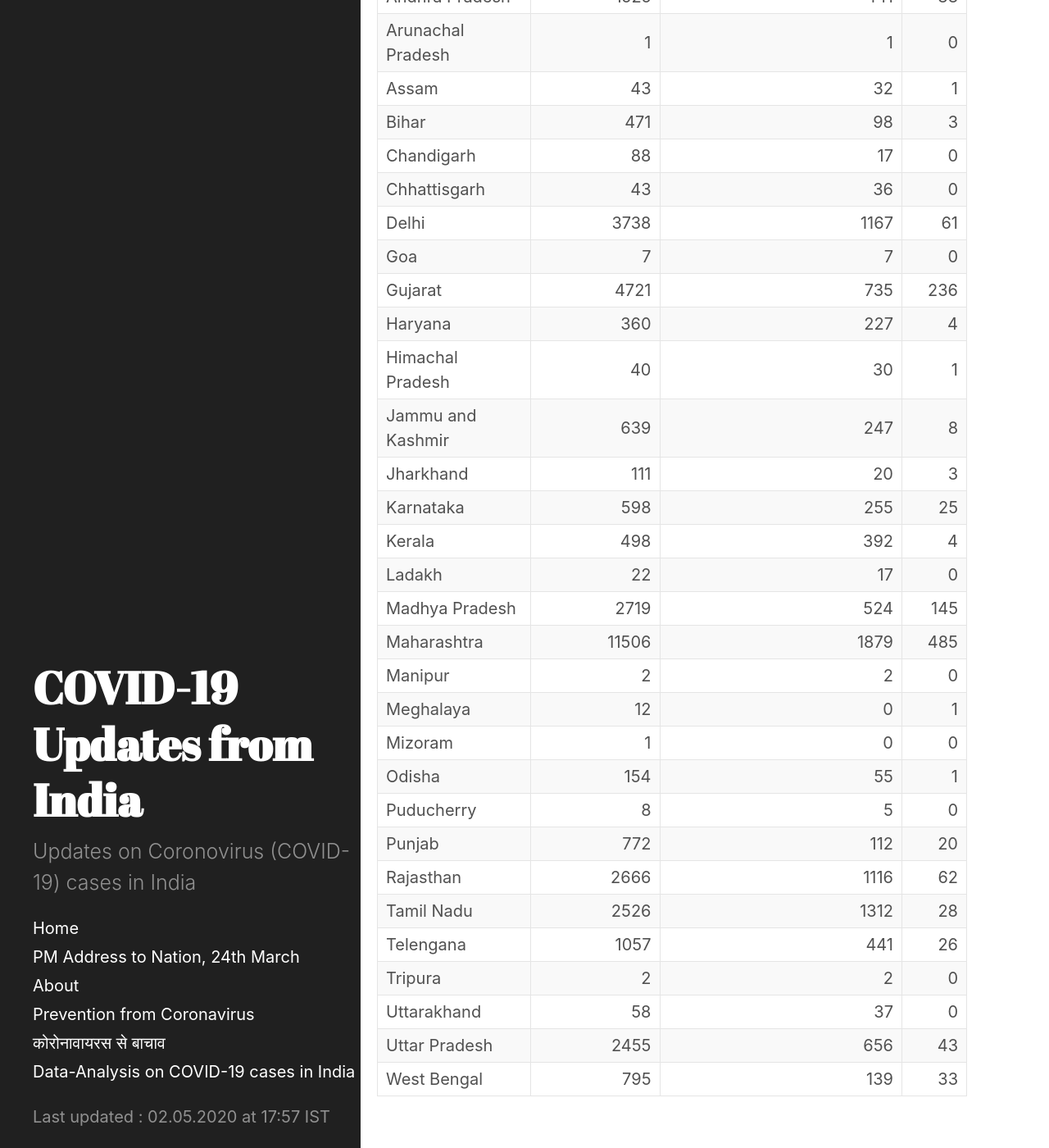
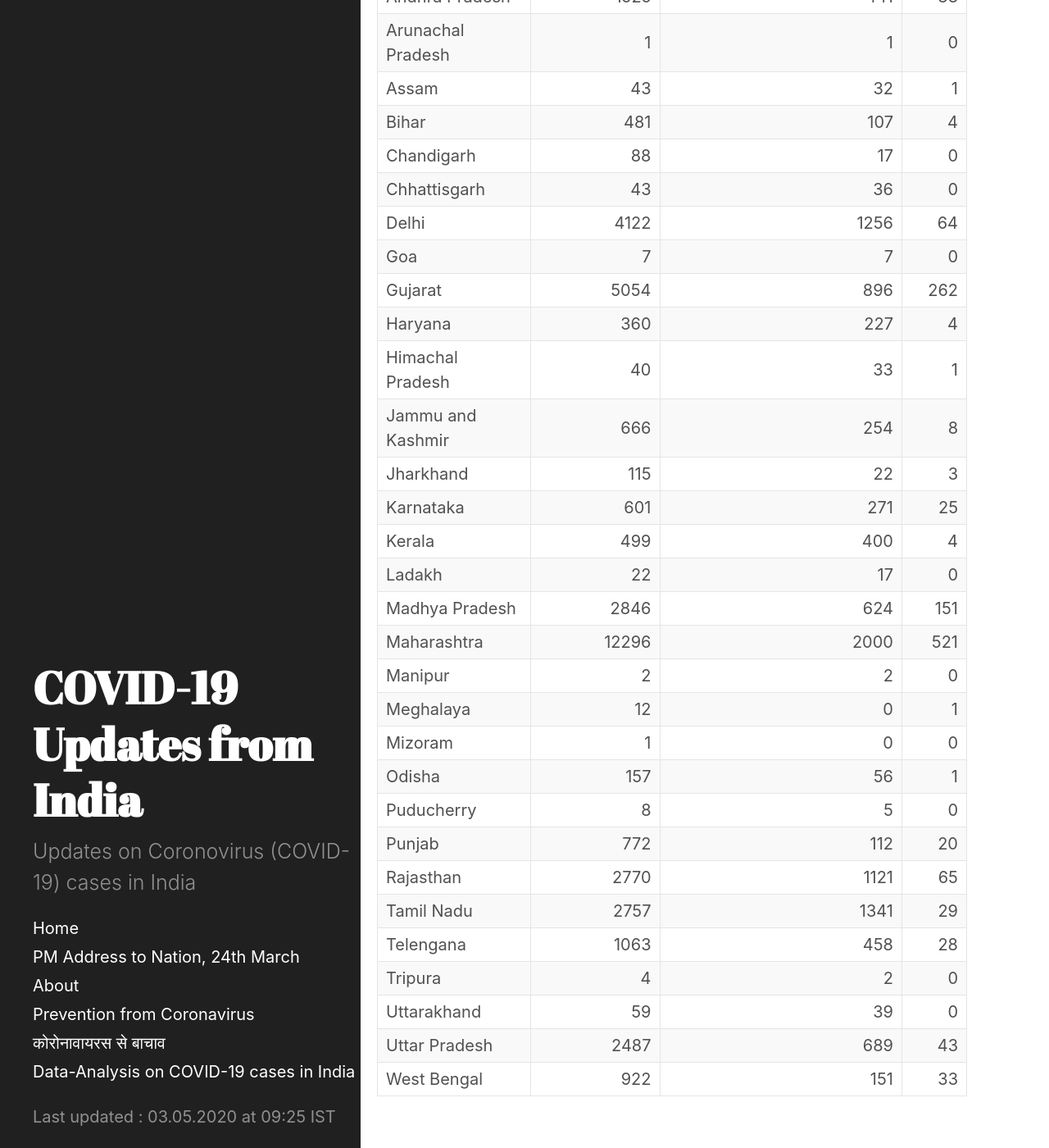
Before and after one commit to bhooraj/covid19updates-india, a Jekyll site: the page built from _posts/2020-05-03-home.md, in a window 1280 px wide and 1400 px high, scrolled down 709 px. Shown: the whole window at 82% size. Built offline with Jekyll 4.4.1, drawn with Linux system fonts in a browser that asks for light colours; some of the changed text lies outside the part shown.

Commit message:
3rdMayMorning Update

```diff
--- a/_data/last_updated.yml
+++ b/_data/last_updated.yml
@@ -1 +1 @@
-- updated_on : 02.05.2020 at 17:57 IST
+- updated_on : 03.05.2020 at 09:25 IST
--- /dev/null
+++ b/_includes/table-20200503-0925.md
@@ -0,0 +1,34 @@
+| Name of State / UT          |   Total Confirmed cases |   Cured/Discharged/Migrated |   Death |
+|:----------------------------|------------------------:|----------------------------:|--------:|
+| Andaman and Nicobar Islands |                      33 |                          16 |       0 |
+| Andhra Pradesh              |                    1525 |                         441 |      33 |
+| Arunachal Pradesh           |                       1 |                           1 |       0 |
+| Assam                       |                      43 |                          32 |       1 |
+| Bihar                       |                     481 |                         107 |       4 |
+| Chandigarh                  |                      88 |                          17 |       0 |
+| Chhattisgarh                |                      43 |                          36 |       0 |
+| Delhi                       |                    4122 |                        1256 |      64 |
+| Goa                         |                       7 |                           7 |       0 |
+| Gujarat                     |                    5054 |                         896 |     262 |
+| Haryana                     |                     360 |                         227 |       4 |
+| Himachal Pradesh            |                      40 |                          33 |       1 |
+| Jammu and Kashmir           |                     666 |                         254 |       8 |
+| Jharkhand                   |                     115 |                          22 |       3 |
+| Karnataka                   |                     601 |                         271 |      25 |
+| Kerala                      |                     499 |                         400 |       4 |
+| Ladakh                      |                      22 |                          17 |       0 |
+| Madhya Pradesh              |                    2846 |                         624 |     151 |
+| Maharashtra                 |                   12296 |                        2000 |     521 |
+| Manipur                     |                       2 |                           2 |       0 |
+| Meghalaya                   |                      12 |                           0 |       1 |
+| Mizoram                     |                       1 |                           0 |       0 |
+| Odisha                      |                     157 |                          56 |       1 |
+| Puducherry                  |                       8 |                           5 |       0 |
+| Punjab                      |                     772 |                         112 |      20 |
+| Rajasthan                   |                    2770 |                        1121 |      65 |
+| Tamil Nadu                  |                    2757 |                        1341 |      29 |
+| Telengana                   |                    1063 |                         458 |      28 |
+| Tripura                     |                       4 |                           2 |       0 |
+| Uttarakhand                 |                      59 |                          39 |       0 |
+| Uttar Pradesh               |                    2487 |                         689 |      43 |
+| West Bengal                 |                     922 |                         151 |      33 |
--- a/_posts/2020-05-02-home.md
+++ b/_posts/2020-05-03-home.md
@@ -4,7 +4,7 @@ title: COVID-19 Updates from India
 last_update: true
 ---
 
-#### COVID-19 Cases in India (as on  02 May 2020, 17:00 IST)
+#### COVID-19 Cases in India (as on  03 May 2020, 08:00 IST)
 <div class="alert alert-primary" role="alert">
 <p id = "totalcases" style="font-size: 1.2rem; font-weight: bold;"></p>
 <p id = "totalrecovered" style="font-size: 1.2rem; font-weight: bold;"></p>
@@ -22,7 +22,7 @@ Active Cases = Total cases - (Total Recovered/Discharged/Migrated + Total Deaths
 
 <div class="datatable-begin"></div>
 
-{% include table-20200502-1757.md %}
+{% include table-20200503-0925.md %}
 
 <div class="datatable-end"></div>
 <br>
--- a/stats-and-charts.md
+++ b/stats-and-charts.md
@@ -2,5 +2,5 @@
 layout: page
 title: Data-Analysis on COVID-19 cases in India
 ---
-#### Charts/Graphs on this page last updated on 02.05.2020 at 05:58 PM
-{% include charts-20200502-1758.html %}
+#### Charts/Graphs on this page last updated on 03.05.2020 at 09:26 AM
+{% include charts-20200503-0926.html %}
```
Also changed, not shown: _includes/charts-20200503-0926.html (added, +193 -0 lines), _posts/2020-04-23-Updates.md (renamed from _posts/2020-04-22-Updates.md, +5 -0 lines), _posts/2020-05-03-Latest-updates.md (renamed from _posts/2020-05-02-Latest-updates.md, +4 -6 lines).
